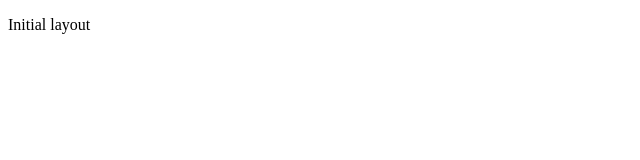
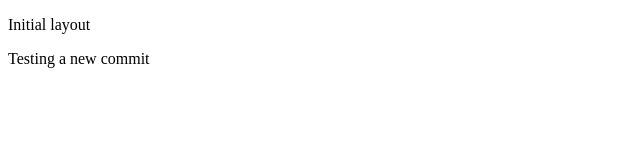
Before and after one commit to rusven/native-sign-up-form, a plain HTML site: page index.html in a window 1280 px wide. Shown: the whole page, without its empty margins (0-640 px from the left). Drawn offline with Linux system fonts and the light colour scheme.

Commit message:
Testing a new commit
Testing a new commit

```diff
--- a/index.html
+++ b/index.html
@@ -9,5 +9,6 @@
     </head>
 	<body>
 		<p>Initial layout</p>
+		<p>Testing a new commit</p>
 	</body>
 </html>
```
